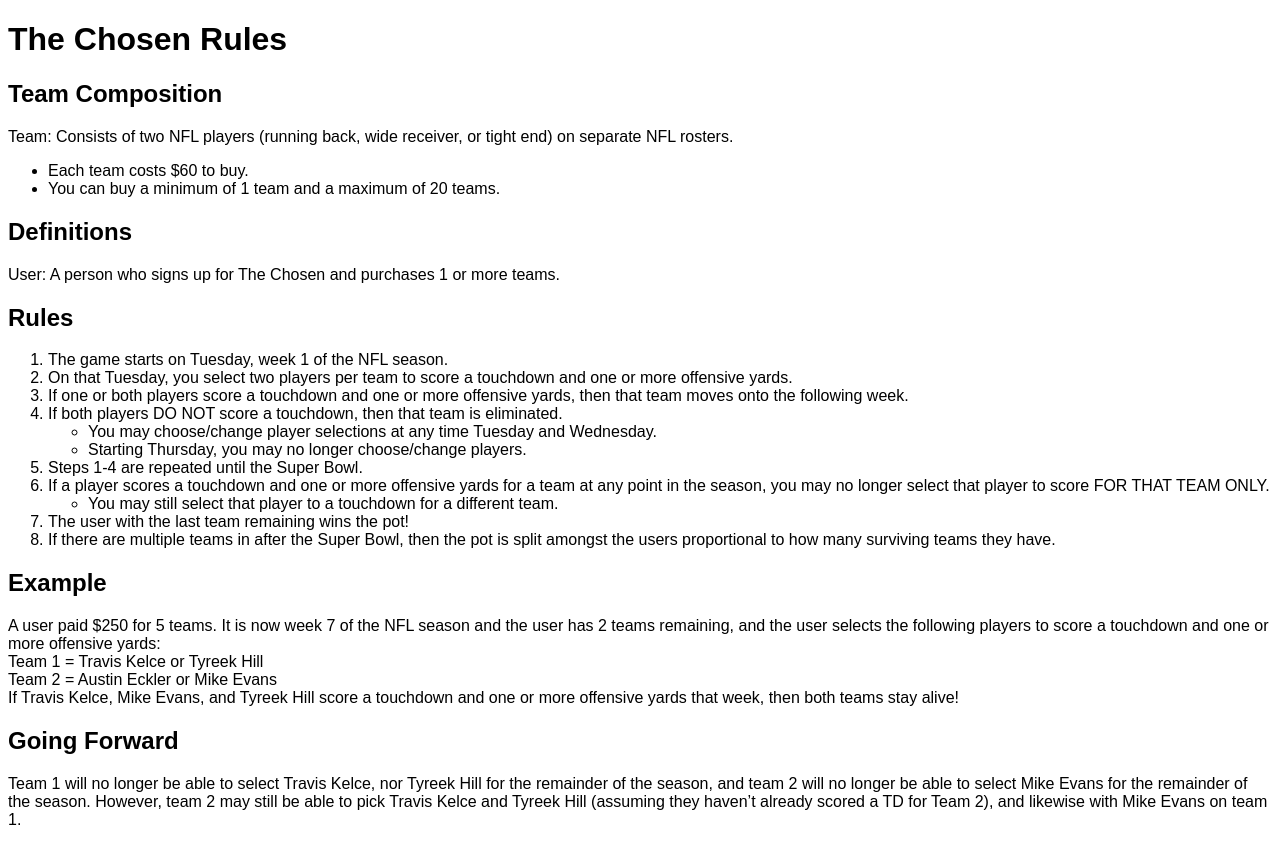
After one commit to justinhmosher/bigBallzUpdated, a Django app: page /rules in a window 1280 px wide. The commit adds this page. Run offline with Django 3.2, Linux system fonts and the light colour scheme.

Commit message:
polishing

```diff
--- a/authentication/admin.py
+++ b/authentication/admin.py
@@ -3,9 +3,12 @@ from .models import Pick,Paid,NFLPlayer,Game,PastPick,Scorer,BaseballPlayer,Prom
 
 # Register your models here.
 
+class NFLPlayerAdmin(admin.ModelAdmin):
+    search_fields = ['name','team_name']
+
 admin.site.register(Pick)
 admin.site.register(Paid)
-admin.site.register(NFLPlayer)
+admin.site.register(NFLPlayer, NFLPlayerAdmin)
 admin.site.register(Game)
 admin.site.register(PastPick)
 admin.site.register(Scorer)
--- a/authentication/models.py
+++ b/authentication/models.py
@@ -15,11 +15,13 @@ class Pick(models.Model):
     pick1_position = models.CharField(max_length = 100, default = "N/A")
     pick1_color = models.CharField(max_length = 100, default = "N/A")
     pick1_player_ID = models.CharField(max_length= 100, default = "player ID")
+    pick1_image = models.ImageField(null = True, blank = True, upload_to='images/')
     pick2 = models.CharField(max_length = 100, default = "N/A")
     pick2_team = models.CharField(max_length = 100, default = "N/A")
     pick2_position = models.CharField(max_length = 100, default = "N/A")
     pick2_color = models.CharField(max_length = 100, default = "N/A")
     pick2_player_ID = models.CharField(max_length= 100, default = "player ID")
+    pick2_image = models.ImageField(null = True, blank = True, upload_to='images/')
     def __str__(self):
         return f"{self.team_name}"
 
--- a/authentication/urls.py
+++ b/authentication/urls.py
@@ -28,5 +28,6 @@ urlpatterns = [
     path('privacy',views.privacy,name='privacy'),
     path('confirm_email/<str:email>/',views.confirm_email,name='confirm_email'),
     path('webhooks/coinbase/', views.coinbase_webhook, name='coinbase_webhook'),
-    path('testing',views.testing,name='testing')
+    path('testing',views.testing,name='testing'),
+    path('rules',views.rules,name="rules")
 ]+static(settings.MEDIA_URL,document_root = settings.MEDIA_ROOT)
--- a/authentication/views.py
+++ b/authentication/views.py
@@ -41,6 +41,8 @@ def terms(request):
 	return render(request,"authentication/terms.html")
 def privacy(request):
 	return render(request,"authentication/privacy.html")
+def rules(request):
+	return render(request,'authentication/rules.html')
 
 def confirm_email(request, email):
 	return render(request, "authentication/confirm_email.html",{"email":email})
@@ -475,32 +477,6 @@ def location(request):
 		messages.error(request,"Failed to register location data")
 		return redirect('tournaments')
 
-"""
-def location(request):
-    user_ip_address = request.META.get('HTTP_X_FORWARDED_FOR') or request.META.get('REMOTE_ADDR')
-    access_key = config(FOCSEC_API_KEY)  # Ensure this is added to your settings.py and loaded securely
-    focsec_url = f"https://api.focsec.com/v1/ip/{user_ip_address}?api_key={access_key}"
-    response = requests.get(focsec_url)
-
-    if response.status_code == 200:
-        location_data = response.json()
-        user_country = location_data.get('region_name')  # Make sure this key matches the one used in Focsec's JSON response
-
-        disallowed_states = ['Washington', 'Idaho', 'Nevada', 'Montana', 'Wyoming', 'Colorado', 'Iowa', 'Missouri',
-                             'Tennessee', 'Mississippi', 'Louisiana', 'Alabama', 'Florida', 'Michigan', 'Ohio',
-                             'West Virginia', 'Pennsylvania', 'Maryland', 'Delaware', 'New Jersey', 'Connecticut',
-                             'New York', 'Maine', 'New Hampshire', 'Massachusetts']
-
-        if user_state in disallowed_states:
-            messages.error(request, "You are in a disallowed state.")
-            return redirect('tournaments')
-    else:
-        messages.error(request, "Failed to register location data")
-        return redirect('tournaments')
-
-    return redirect('checking')
-"""
-
 @login_required
 def game(request):
 	user_data = Pick.objects.filter(username = request.user.username)
@@ -540,6 +516,7 @@ def game(request):
 					user_pick.pick1_position = "N/A"
 					user_pick.pick1_color = "N/A"
 					user_pick.pick1_player_ID = "N/A"
+					user_pick.pick1_image = "N/A"
 				elif pick == "pick2":
 					user_pick.pick2 = "N/A"
 					user_pick.pick2 = "N/A"
@@ -547,6 +524,7 @@ def game(request):
 					user_pick.pick2_position = "N/A"
 					user_pick.pick2_color = "N/A"
 					user_pick.pick2_player_ID = "N/A"
+					user_pick.pick2_image = "N/A"
 				user_pick.save()
 		except json.JSONDecodeError:
 			messages.error(request, "Invalid change pick data.")
@@ -590,6 +568,7 @@ def game_search(username,playerdata):
 					pick.pick1_position = playerdata.position
 					pick.pick1_color = playerdata.color
 					pick.pick1_player_ID = playerdata.player_ID
+					pick.pick1_image = playerdata.image
 					pick.save()
 					return 2
 			except NFLPlayer.DoesNotExist:
@@ -598,6 +577,7 @@ def game_search(username,playerdata):
 				pick.pick1_position = playerdata.position
 				pick.pick1_color = playerdata.color
 				pick.pick1_player_ID = playerdata.player_ID
+				pick.pick1_image = playerdata.image
 				pick.save()
 				return 2
 		elif pick.pick2 == 'N/A':
@@ -613,6 +593,7 @@ def game_search(username,playerdata):
 					pick.pick2_position = playerdata.position
 					pick.pick2_color = playerdata.color
 					pick.pick2_player_ID = playerdata.player_ID
+					pick.pick2_image = playerdata.image
 					pick.save()
 					return 2
 			except NFLPlayer.DoesNotExist:
@@ -621,6 +602,7 @@ def game_search(username,playerdata):
 				pick.pick2_position = playerdata.position
 				pick.pick2_color = playerdata.color
 				pick.pick2_player_ID = playerdata.player_ID
+				pick.pick2_image = playerdata.image
 				pick.save()
 				return 2
 
@@ -644,6 +626,7 @@ def game_search(username,playerdata):
 				pick.pick1_position = playerdata.position
 				pick.pick1_color = playerdata.color
 				pick.pick1_player_ID = playerdata.player_ID
+				pick.pick1_image = playerdata.image
 				pick.save()
 				return 2
 		except NFLPlayer.DoesNotExist:
@@ -652,6 +635,7 @@ def game_search(username,playerdata):
 				pick.pick1_position = playerdata.position
 				pick.pick1_color = playerdata.color
 				pick.pick1_player_ID = playerdata.player_ID
+				pick.pick1_image = playerdata.image
 				pick.save()
 				return 2
 	return 2
--- /dev/null
+++ b/templates/authentication/rules.html
@@ -0,0 +1,72 @@
+<!DOCTYPE html>
+<html lang="en">
+{% load static %}
+<head>
+    <meta charset="UTF-8">
+    <meta name="viewport" content="width=device-width, initial-scale=1.0">
+    <title>The Chosen Rules</title>
+    <style>
+        body {
+            font-family: Arial, sans-serif;
+        }
+        .map-container {
+            width: 100%;
+            display: flex;
+            justify-content: center;
+            align-items: center;
+            overflow: hidden;
+        }
+        .map-title {
+            margin-left: 10%;
+            font-size: 1.5em;
+            color: white;
+            text-align: left;
+        }
+    </style>
+</head>
+<body>
+
+    <h1>The Chosen Rules</h1>
+    <h2>Team Composition</h2>
+    <p>Team: Consists of two NFL players (running back, wide receiver, or tight end) on separate NFL rosters.</p>
+    <ul>
+        <li>Each team costs $60 to buy.</li>
+        <li>You can buy a minimum of 1 team and a maximum of 20 teams.</li>
+    </ul>
+    <h2>Definitions</h2>
+    <p>User: A person who signs up for The Chosen and purchases 1 or more teams.</p>
+
+    <h2>Rules</h2>
+    <ol>
+        <li>The game starts on Tuesday, week 1 of the NFL season.</li>
+        <li>On that Tuesday, you select two players per team to score a touchdown and one or more offensive yards.</li>
+        <li>If one or both players score a touchdown and one or more offensive yards, then that team moves onto the following week.</li>
+        <li>If both players DO NOT score a touchdown, then that team is eliminated.
+            <ul>
+                <li>You may choose/change player selections at any time Tuesday and Wednesday.</li>
+                <li>Starting Thursday, you may no longer choose/change players.</li>
+            </ul>
+        </li>
+        <li>Steps 1-4 are repeated until the Super Bowl.</li>
+        <li>If a player scores a touchdown and one or more offensive yards for a team at any point in the season, you may no longer select that player to score FOR THAT TEAM ONLY.
+            <ul>
+                <li>You may still select that player to a touchdown for a different team.</li>
+            </ul>
+        </li>
+        <li>The user with the last team remaining wins the pot!</li>
+        <li>If there are multiple teams in after the Super Bowl, then the pot is split amongst the users proportional to how many surviving teams they have.</li>
+    </ol>
+
+    <h2>Example</h2>
+    <p>
+        A user paid $250 for 5 teams. It is now week 7 of the NFL season and the user has 2 teams remaining, and the user selects the following players to score a touchdown and one or more offensive yards:
+        <br>Team 1 = Travis Kelce or Tyreek Hill
+        <br>Team 2 = Austin Eckler or Mike Evans
+        <br>If Travis Kelce, Mike Evans, and Tyreek Hill score a touchdown and one or more offensive yards that week, then both teams stay alive!
+    </p>
+    <h2>Going Forward</h2>
+    <p>
+        Team 1 will no longer be able to select Travis Kelce, nor Tyreek Hill for the remainder of the season, and team 2 will no longer be able to select Mike Evans for the remainder of the season. However, team 2 may still be able to pick Travis Kelce and Tyreek Hill (assuming they haven’t already scored a TD for Team 2), and likewise with Mike Evans on team 1.
+    </p>
+</body>
+</html>
--- a/templates/authentication/tournaments.html
+++ b/templates/authentication/tournaments.html
@@ -209,7 +209,7 @@
               5) Last man standing wins the pot!</p>
 <div class="d-flex flex-column justify-content-center">
   <div style="text-align: center;">
-  <a href="{% static 'The Chosen Rules.pdf' %}" target="_blank">Rules</a>
+  <a href="rules" target="_blank">Rules</a>
 </div>
   <br>
     <a href="location" class="btn btn-primary btn-lg mx-auto w-50 text-center">{% if days <= 0 %}Play{% else %}Join{% endif %}</a>
```
Also changed, not shown: templates/authentication/homepage.html (+64 -0 lines), authentication/migrations/0032_pick_pick1_image_pick_pick2_image.py (added), 1 other file.
